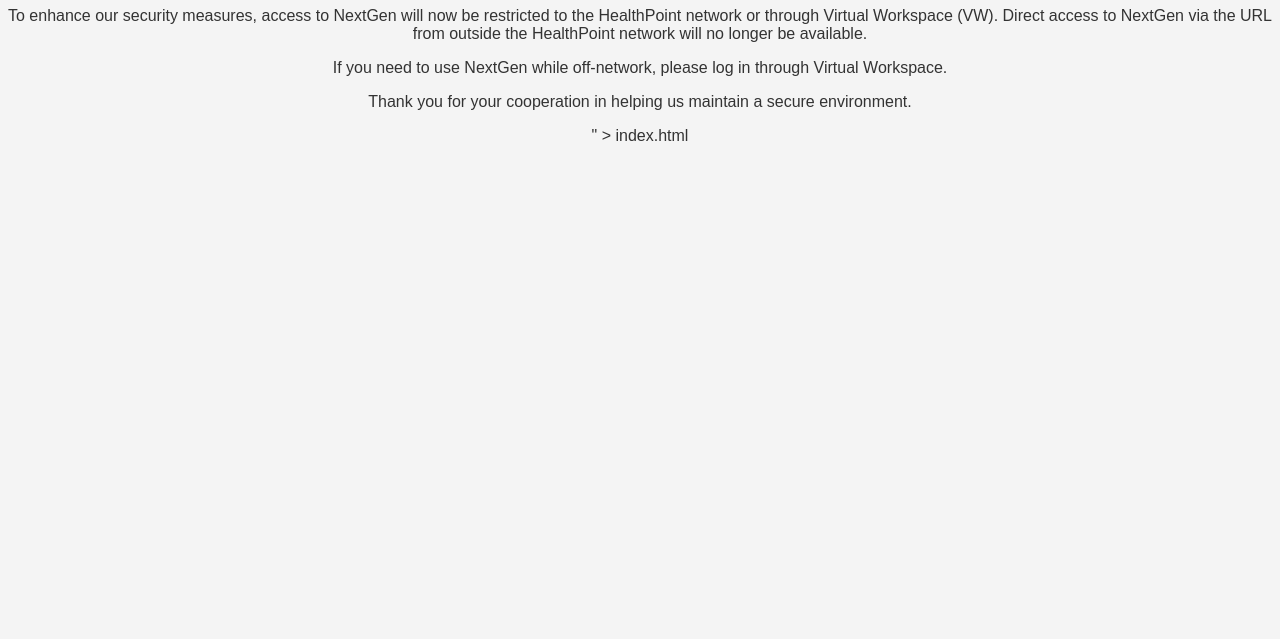
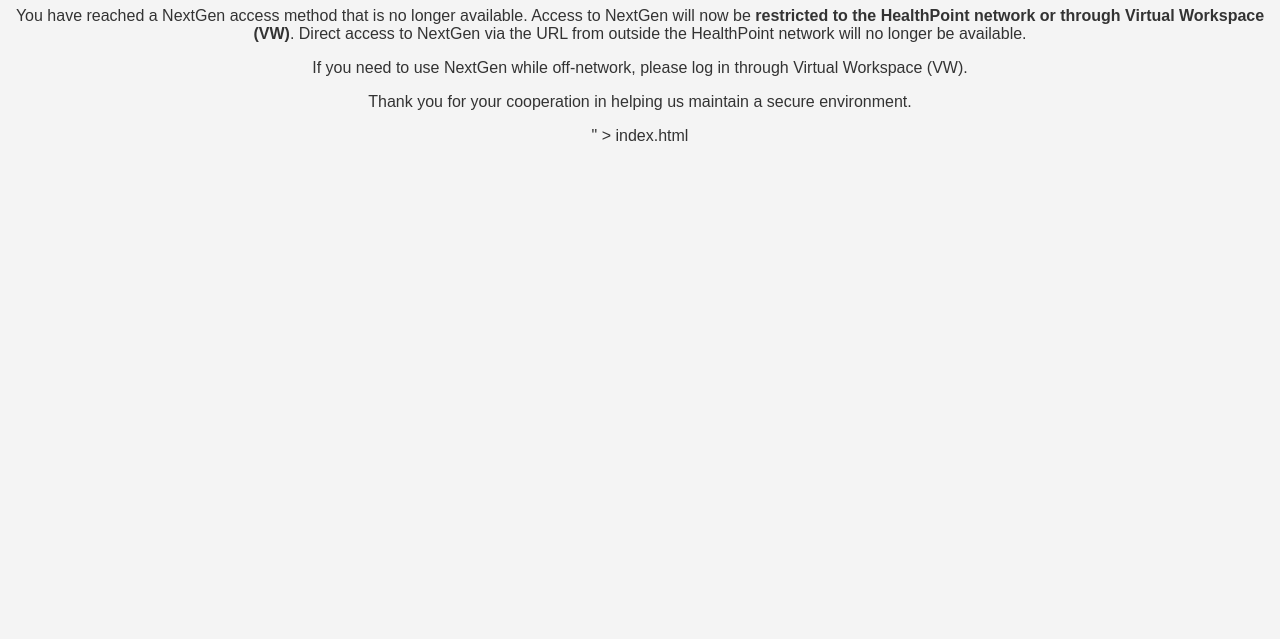
Before and after one commit to HealthPointCHC/NextgenLockdown, a plain HTML site: page index.html in a window 1280 px wide. Shown: the part 161-800 px from the top of the page. Drawn offline with Linux system fonts and the light colour scheme.

Commit message:
Update index.html
Updating description text

```diff
--- a/index.html
+++ b/index.html
@@ -33,8 +33,8 @@ echo "<!DOCTYPE html>
     <img src=\"logo.png\" alt=\"Company Logo\">
     <h1>Updated Access Policy for NextGen</h1>
     <div id=\"content\">
-        <p>To enhance our security measures, access to NextGen will now be restricted to the HealthPoint network or through Virtual Workspace (VW). Direct access to NextGen via the URL from outside the HealthPoint network will no longer be available.</p>
-        <p>If you need to use NextGen while off-network, please log in through Virtual Workspace.</p>
+        <p>You have reached a NextGen access method that is no longer available. Access to NextGen will now be <b>restricted to the HealthPoint network or through Virtual Workspace (VW)</b>. Direct access to NextGen via the URL from outside the HealthPoint network will no longer be available.</p>
+        <p>If you need to use NextGen while off-network, please log in through Virtual Workspace (VW).</p>
         <p>Thank you for your cooperation in helping us maintain a secure environment.</p>
     </div>
 </body>
```
